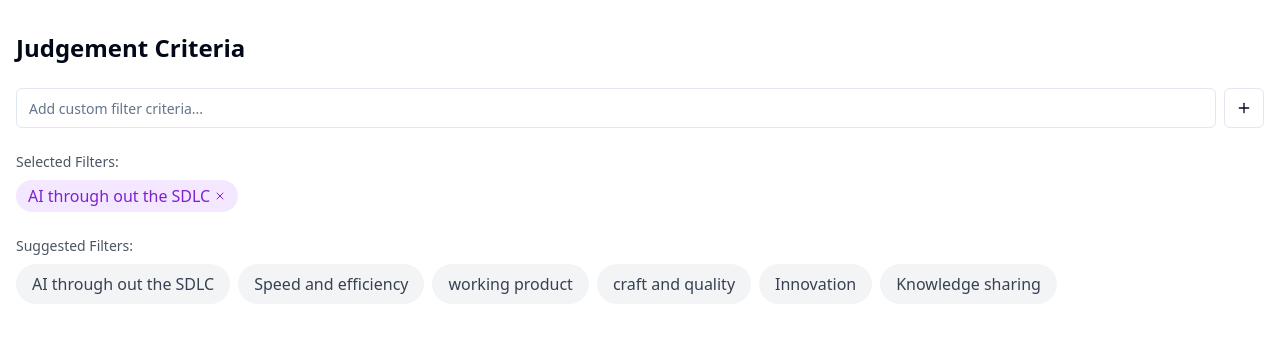
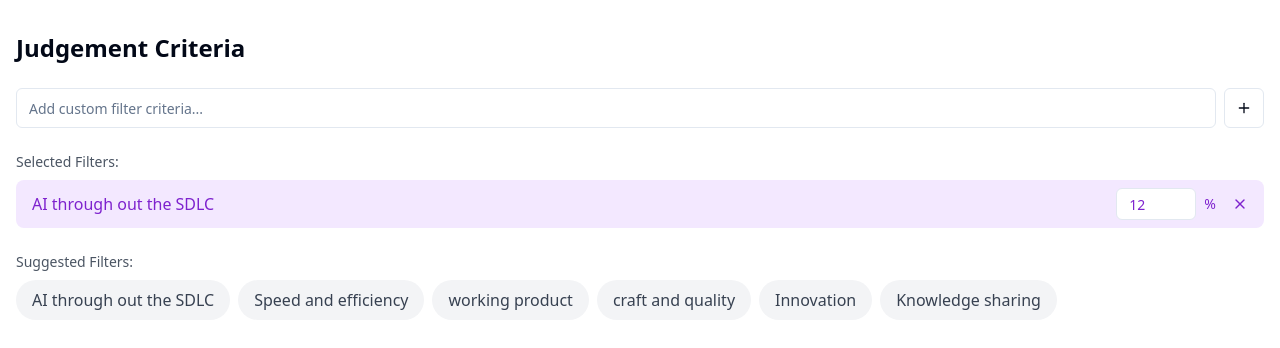
Before and after one commit to nitinrajkumarparuchuri/metpune-fe, a React (Vite) app: page /judgement-criteria in a window 1280 px wide. Both pictures are taken after a click on the button "AI through out the SDLC". Shown: the top 348 px of the page. Built offline with nearby package versions, Linux system fonts and the light colour scheme.

Commit message:
feat: Implement filter weightage input
Add input fields for weightage next to selected filters.

```diff
--- a/src/pages/JudgementCriteria.tsx
+++ b/src/pages/JudgementCriteria.tsx
@@ -4,8 +4,13 @@ import { Input } from '@/components/ui/input';
 import { Button } from '@/components/ui/button';
 import { Plus, X } from 'lucide-react';
 
+interface FilterWithWeightage {
+  name: string;
+  weightage: number;
+}
+
 const JudgementCriteria = () => {
-  const [filters, setFilters] = useState<string[]>([]);
+  const [filters, setFilters] = useState<FilterWithWeightage[]>([]);
   const [inputValue, setInputValue] = useState('');
 
   const suggestedFilters = [
@@ -18,14 +23,23 @@ const JudgementCriteria = () => {
   ];
 
   const addFilter = (filter: string) => {
-    if (!filters.includes(filter) && filter.trim() !== '') {
-      setFilters([...filters, filter]);
+    if (!filters.some(f => f.name === filter) && filter.trim() !== '') {
+      setFilters([...filters, { name: filter, weightage: 12 }]);
       setInputValue('');
     }
   };
 
   const removeFilter = (filterToRemove: string) => {
-    setFilters(filters.filter(filter => filter !== filterToRemove));
+    setFilters(filters.filter(filter => filter.name !== filterToRemove));
+  };
+
+  const updateWeightage = (filterName: string, value: string) => {
+    const numValue = parseFloat(value) || 0;
+    setFilters(filters.map(filter =>
+      filter.name === filterName
+        ? { ...filter, weightage: numValue }
+        : filter
+    ));
   };
 
   const handleKeyPress = (e: React.KeyboardEvent) => {
@@ -59,23 +73,34 @@ const JudgementCriteria = () => {
         </Button>
       </div>
 
-      {/* Selected filters */}
+      {/* Selected filters with weightage */}
       {filters.length > 0 && (
         <div className="mb-6">
           <h2 className="text-sm text-gray-600 mb-2">Selected Filters:</h2>
-          <div className="flex flex-wrap gap-2">
+          <div className="flex flex-col gap-2">
             {filters.map((filter, index) => (
               <div
                 key={index}
-                className="flex items-center gap-1 bg-purple-100 text-purple-700 px-3 py-1 rounded-full"
+                className="flex items-center gap-3 bg-purple-100 text-purple-700 px-4 py-2 rounded-lg"
               >
-                <span>{filter}</span>
-                <button
-                  onClick={() => removeFilter(filter)}
-                  className="hover:text-purple-900"
-                >
-                  <X className="h-3 w-3" />
-                </button>
+                <span className="flex-1">{filter.name}</span>
+                <div className="flex items-center gap-2">
+                  <Input
+                    type="number"
+                    value={filter.weightage}
+                    onChange={(e) => updateWeightage(filter.name, e.target.value)}
+                    className="w-20 h-8 text-sm"
+                    min="0"
+                    max="100"
+                  />
+                  <span className="text-sm">%</span>
+                  <button
+                    onClick={() => removeFilter(filter.name)}
+                    className="hover:text-purple-900 ml-2"
+                  >
+                    <X className="h-4 w-4" />
+                  </button>
+                </div>
               </div>
             ))}
           </div>
@@ -91,7 +116,7 @@ const JudgementCriteria = () => {
               key={index}
               onClick={() => addFilter(filter)}
               className="bg-gray-100 hover:bg-gray-200 text-gray-700 px-4 py-2 rounded-full transition-colors"
-              disabled={filters.includes(filter)}
+              disabled={filters.some(f => f.name === filter)}
             >
               {filter}
             </button>
```
